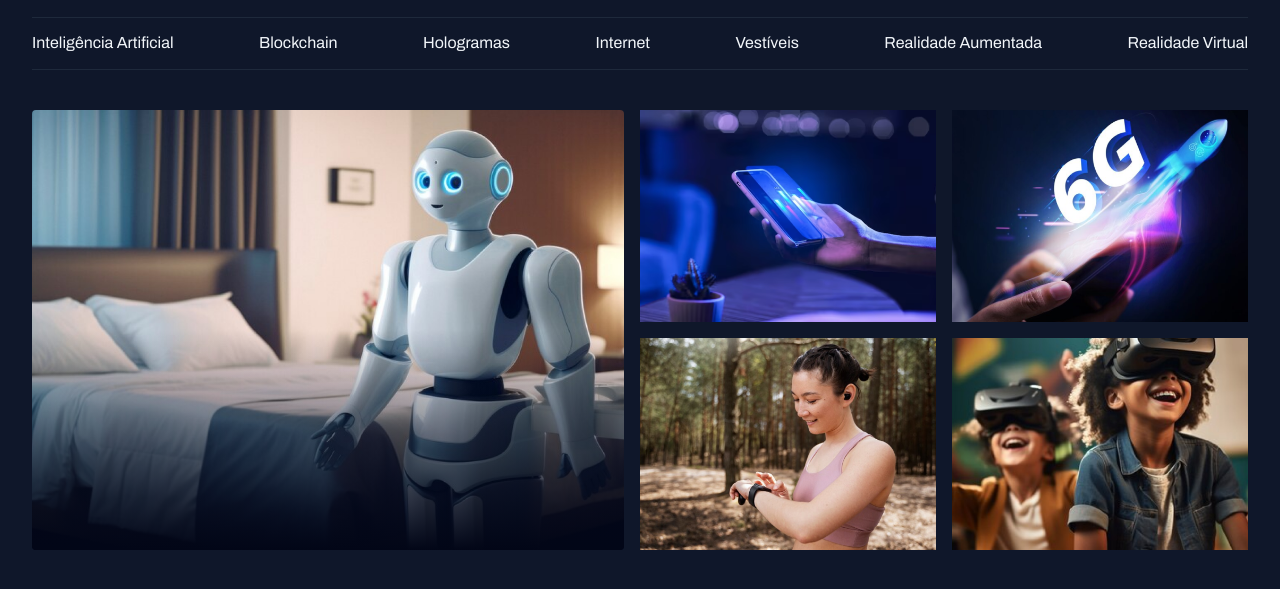
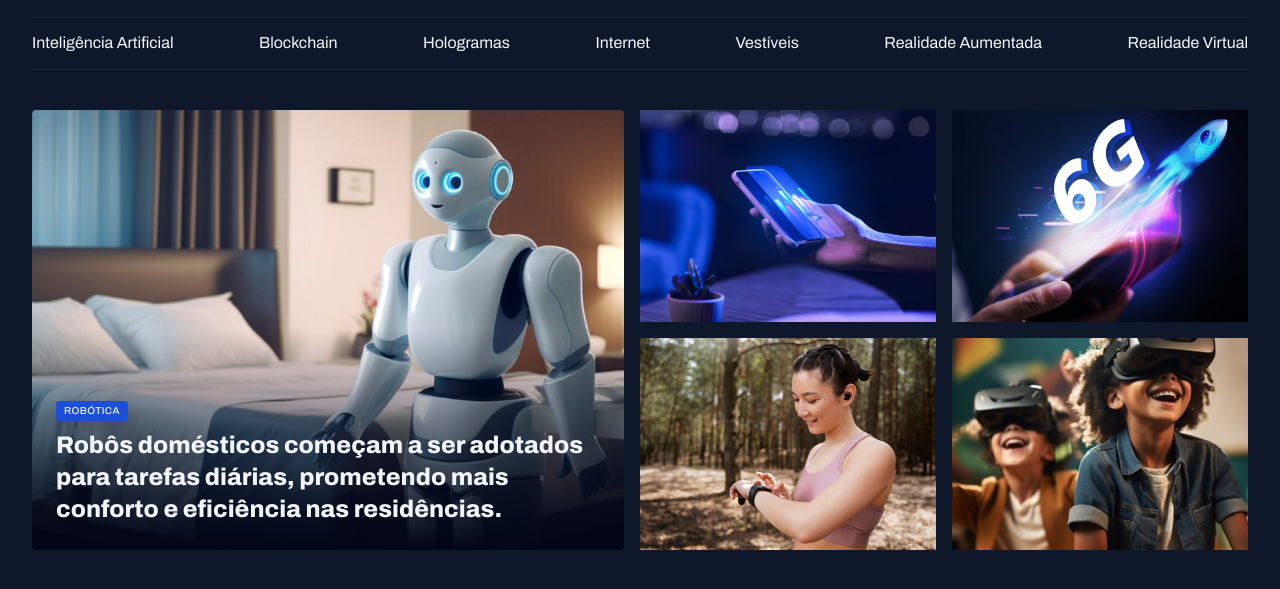
Before and after one commit to JonathanSantos03/Portal-de-noticias, a plain HTML site: page index.html in a window 1280 px wide. Shown: the part 45-634 px from the top of the page. Drawn offline with Linux system fonts and the light colour scheme.

Commit message:
Ajustando o conteúdo do card

```diff
--- a/index.html
+++ b/index.html
@@ -40,9 +40,17 @@
 
     <main class="grid container">
         <section id="featured" class="grid grid-flow-col gap-16">
-            <div class="card">
-                <img src="assets/images/Image 01.png">
-            </div>
+            <figure class="card">
+                <img src="assets/images/Image 01.png" alt="">
+
+                <figcaption>
+                    <span class="content-tag">Robótica</span>
+                    <h2 class="text-2xl">
+                        Robôs domésticos começam a ser adotados para tarefas diárias, prometendo mais conforto e eficiência nas residências.
+                    </h2>
+                </figcaption>
+
+            </figure>
 
             <div class="grid grid-cols-2 gap-16">
               <div>
--- a/styles/global.css
+++ b/styles/global.css
@@ -53,3 +53,15 @@ img {
 main {
     margin-top: 40px;
 }
+
+.content-tag {
+    display: inline-block;
+    background-color: var(--brand-color-dark);
+    padding: 4px 8px;
+    border-radius: 4px;
+    font: 500 10px/1.2 var(--font-family);
+    text-transform: uppercase;
+    letter-spacing: 0.04em;
+    color: var(--text-color-primary);
+    box-shadow: 0px 4px 16px rgba(2, 6, 23, 0.25);
+}
--- a/styles/sections.css
+++ b/styles/sections.css
@@ -21,5 +21,15 @@
                 #020617 100%
             );
         }
+
+        figcaption {
+            position: absolute;
+            bottom: 0;
+
+            padding: 24px;
+
+            h2 {
+                margin-top: 8px;
+            }
     }
 }
--- a/styles/utility.css
+++ b/styles/utility.css
@@ -14,3 +14,19 @@
 .gap-16 {
     gap: 16px;
 }
+
+.text-2xl {
+    font: var(--h1);
+}
+
+.text-xl {
+    font: var(--h2);
+}
+
+.text-lg {
+    font: var(--h3);
+}
+
+.text-sm {
+    font: var(--text-sm);
+}
```
Also changed, not shown: 1 other file.
